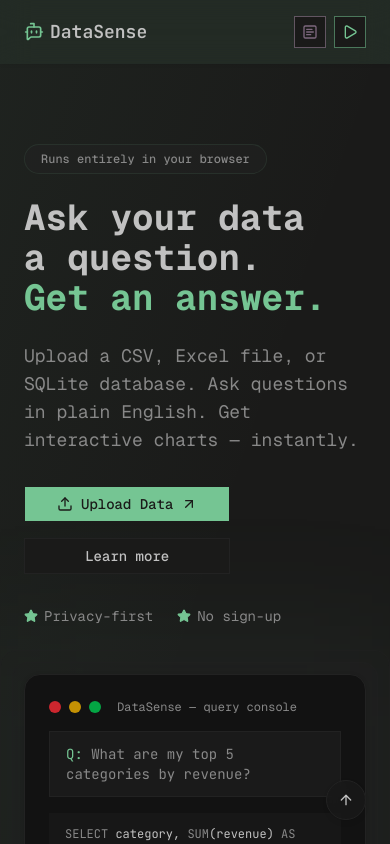
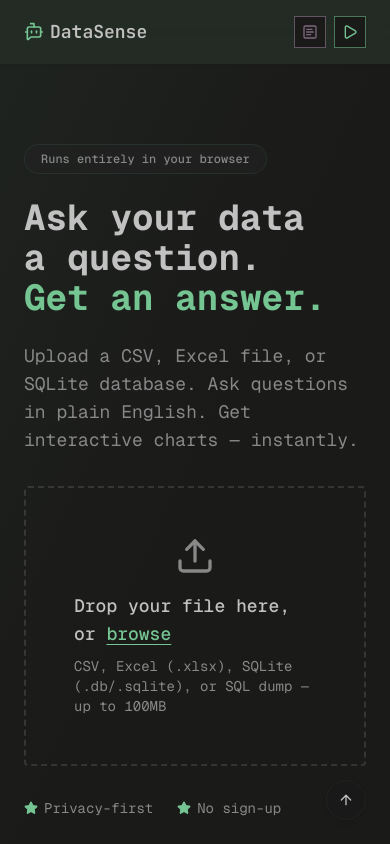
Before and after one commit to ShadmanSakib22/DataSense-AI, a Next.js app: page / in a window 390 px wide. Shown: the top 844 px of the page. Built offline with nearby package versions, Linux system fonts and the light colour scheme.

Commit message:
feat: integrate file upload into home page
- Replace 'Upload Data' button with inline FileUpload component
- Show upload progress directly on home page
- Remove separate /upload route
- Mockup hidden on small screens, shown on lg+

```diff
--- a/src/app/page.tsx
+++ b/src/app/page.tsx
@@ -1,26 +1,115 @@
+"use client";
+
+import { useState, useCallback } from "react";
 import Link from "next/link";
+import { useRouter } from "next/navigation";
 import { Button } from "@/components/ui/button";
 import { Card, CardContent } from "@/components/ui/card";
 import { Separator } from "@/components/ui/separator";
+import { FileUpload } from "@/components/upload/file-upload";
+import { UploadProgress } from "@/components/upload/upload-progress";
+import { sendMessage, initWorker } from "@/lib/db-engine/sqljs-manager";
+import { parseCsvFile } from "@/lib/db-engine/import-csv";
+import { parseXlsxFile } from "@/lib/db-engine/import-xlsx";
+import { saveDataset } from "@/lib/storage/indexeddb";
 import {
-  Upload,
   Shield,
   Database,
   Brain,
   Zap,
   Lock,
-  ArrowUpRight,
   Star,
 } from "lucide-react";
 
 export default function Home() {
+  const router = useRouter();
+  const [status, setStatus] = useState<string | null>(null);
+  const [progress, setProgress] = useState<number | undefined>();
+
+  const handleFile = useCallback(
+    async (file: File) => {
+      const ext = file.name.split(".").pop()?.toLowerCase();
+
+      try {
+        initWorker();
+        setStatus("Initializing database engine...");
+        setProgress(10);
+
+        if (ext === "csv") {
+          setStatus("Parsing CSV file...");
+          setProgress(30);
+          const result = await parseCsvFile(file);
+
+          setStatus(`Loading ${result.tableName} into database...`);
+          setProgress(60);
+          await sendMessage("import-csv", result);
+        } else if (ext === "xlsx" || ext === "xls") {
+          setStatus("Parsing Excel file...");
+          setProgress(30);
+          const results = await parseXlsxFile(file);
+
+          for (let i = 0; i < results.length; i++) {
+            const r = results[i];
+            setStatus(
+              `Loading sheet ${i + 1}/${results.length}: ${r.tableName}...`
+            );
+            setProgress(30 + Math.floor((i / results.length) * 50));
+            await sendMessage("import-xlsx", r);
+          }
+        } else if (ext === "db" || ext === "sqlite") {
+          setStatus("Reading database file...");
+          setProgress(30);
+          const buffer = await file.arrayBuffer();
+          const bytes = new Uint8Array(buffer);
+
+          setStatus("Loading SQLite database...");
+          setProgress(60);
+          await sendMessage("init-bytes", { bytes });
+        } else if (ext === "sql") {
+          setStatus("Reading SQL dump...");
+          setProgress(30);
+          const sql = await file.text();
+
+          setStatus("Executing SQL dump...");
+          setProgress(60);
+          await sendMessage("init-sql", { sql });
+        } else {
+          throw new Error(`Unsupported file type: .${ext}`);
+        }
+
+        setStatus("Retrieving schema...");
+        setProgress(80);
+        const schemaResponse = await sendMessage("schema", null);
+
+        setStatus("Saving to IndexedDB...");
+        setProgress(90);
+        const exportResponse = await sendMessage("export", null);
+        const datasetId = crypto.randomUUID();
+
+        if (exportResponse.type === "exported") {
+          const { bytes } = exportResponse.payload as { bytes: Uint8Array };
+          await saveDataset(datasetId, file.name, bytes, schemaResponse.payload);
+        }
+
+        setProgress(100);
+        setStatus("Done! Redirecting...");
+
+        router.push(`/workspace/${datasetId}`);
+      } catch (err) {
+        setStatus(`Error: ${String(err)}`);
+        setProgress(undefined);
+      }
+    },
+    [router]
+  );
+
   return (
     <>
       <section className="relative overflow-hidden">
         <div className="absolute inset-0 bg-gradient-to-br from-primary/5 via-transparent to-transparent" />
         <div className="relative mx-auto max-w-6xl px-6 py-20 md:py-28">
           <div className="grid items-center gap-12 lg:grid-cols-2 lg:gap-16">
-            {/* Left — Copy */}
+            {/* Left — Copy + Upload */}
             <div className="flex flex-col items-start text-left">
               <div className="mb-6 inline-flex items-center rounded-full border border-primary/10 bg-muted/50 px-4 py-1.5 text-xs font-medium text-muted-foreground">
                 Runs entirely in your browser
@@ -36,18 +125,15 @@
                 Upload a CSV, Excel file, or SQLite database. Ask questions in
                 plain English. Get interactive charts — instantly.
               </p>
-              <div className="flex flex-col gap-4 sm:flex-row">
-                <Button asChild size="lg" className="gap-2 px-8">
-                  <Link href="/upload">
-                    <Upload className="size-4" />
-                    Upload Data
-                    <ArrowUpRight className="size-4" />
-                  </Link>
-                </Button>
-                <Button asChild variant="outline" size="lg">
-                  <Link href="#features">Learn more</Link>
-                </Button>
+
+              <div className="w-full max-w-lg">
+                {status ? (
+                  <UploadProgress status={status} progress={progress} />
+                ) : (
+                  <FileUpload onFileSelected={handleFile} />
+                )}
               </div>
+
               <div className="mt-8 flex items-center gap-6 text-sm text-muted-foreground">
                 <div className="flex items-center gap-1.5">
                   <Star className="size-3.5 fill-primary text-primary" />
@@ -61,7 +147,7 @@
             </div>
 
             {/* Right — Mockup */}
-            <div className="relative block">
+            <div className="relative hidden lg:block">
               {/* Stacked cards behind */}
               <div className="absolute -bottom-3 -left-3 -right-3 -top-3 rounded-2xl border border-border/60 bg-muted/30" />
               <div className="absolute -bottom-6 -left-6 -right-6 -top-6 rounded-2xl border border-border/40 bg-muted/20" />
@@ -87,7 +173,8 @@
                 <div className="mb-4 rounded-lg bg-muted/30 px-4 py-3">
                   <p className="font-mono text-xs leading-relaxed">
                     <span className="text-muted-foreground">SELECT</span>{" "}
-                    category, <span className="text-muted-foreground">SUM</span>
+                    category,{" "}
+                    <span className="text-muted-foreground">SUM</span>
                     (revenue) <span className="text-muted-foreground">
                       AS
                     </span>{" "}
--- a/src/app/upload/page.tsx
+++ /dev/null
@@ -1,120 +0,0 @@
-'use client';
-
-import { useState, useCallback } from 'react';
-import { useRouter } from 'next/navigation';
-import { Card, CardContent } from '@/components/ui/card';
-import { FileUpload } from '@/components/upload/file-upload';
-import { UploadProgress } from '@/components/upload/upload-progress';
-import { sendMessage, initWorker } from '@/lib/db-engine/sqljs-manager';
-import { parseCsvFile } from '@/lib/db-engine/import-csv';
-import { parseXlsxFile } from '@/lib/db-engine/import-xlsx';
-import { saveDataset } from '@/lib/storage/indexeddb';
-
-export default function UploadPage() {
-  const router = useRouter();
-  const [status, setStatus] = useState<string | null>(null);
-  const [progress, setProgress] = useState<number | undefined>();
-
-  const handleFile = useCallback(
-    async (file: File) => {
-      const ext = file.name.split('.').pop()?.toLowerCase();
-
-      try {
-        initWorker();
-        setStatus('Initializing database engine...');
-        setProgress(10);
-
-        if (ext === 'csv') {
-          setStatus('Parsing CSV file...');
-          setProgress(30);
-          const result = await parseCsvFile(file);
-
-          setStatus(`Loading ${result.tableName} into database...`);
-          setProgress(60);
-          await sendMessage('import-csv', result);
-
-        } else if (ext === 'xlsx' || ext === 'xls') {
-          setStatus('Parsing Excel file...');
-          setProgress(30);
-          const results = await parseXlsxFile(file);
-
-          for (let i = 0; i < results.length; i++) {
-            const r = results[i];
-            setStatus(`Loading sheet ${i + 1}/${results.length}: ${r.tableName}...`);
-            setProgress(30 + Math.floor((i / results.length) * 50));
-            await sendMessage('import-xlsx', r);
-          }
-
-        } else if (ext === 'db' || ext === 'sqlite') {
-          setStatus('Reading database file...');
-          setProgress(30);
-          const buffer = await file.arrayBuffer();
-          const bytes = new Uint8Array(buffer);
-
-          setStatus('Loading SQLite database...');
-          setProgress(60);
-          await sendMessage('init-bytes', { bytes });
-
-        } else if (ext === 'sql') {
-          setStatus('Reading SQL dump...');
-          setProgress(30);
-          const sql = await file.text();
-
-          setStatus('Executing SQL dump...');
-          setProgress(60);
-          await sendMessage('init-sql', { sql });
-
-        } else {
-          throw new Error(`Unsupported file type: .${ext}`);
-        }
-
-        setStatus('Retrieving schema...');
-        setProgress(80);
-        const schemaResponse = await sendMessage('schema', null);
-
-        setStatus('Saving to IndexedDB...');
-        setProgress(90);
-        const exportResponse = await sendMessage('export', null);
-        const datasetId = crypto.randomUUID();
-
-        if (exportResponse.type === 'exported') {
-          const { bytes } = exportResponse.payload as { bytes: Uint8Array };
-          await saveDataset(datasetId, file.name, bytes, schemaResponse.payload);
-        }
-
-        setProgress(100);
-        setStatus('Done! Redirecting...');
-
-        router.push(`/workspace/${datasetId}`);
-
-      } catch (err) {
-        setStatus(`Error: ${String(err)}`);
-        setProgress(undefined);
-      }
-    },
-    [router]
-  );
-
-  return (
-    <div className="flex min-h-screen flex-col">
-      <main className="flex flex-1 flex-col items-center justify-center p-6">
-        <Card className="w-full max-w-xl">
-          <CardContent className="p-8">
-            <div className="mb-6 text-center">
-              <h1 className="mb-2 text-2xl font-bold tracking-tight">Upload your data</h1>
-              <p className="text-sm text-muted-foreground">
-                Your file is parsed and stored entirely in your browser.
-              </p>
-            </div>
-
-            {status ? (
-              <UploadProgress status={status} progress={progress} />
-            ) : (
-              <FileUpload onFileSelected={handleFile} />
-            )}
-          </CardContent>
-        </Card>
-      </main>
-    </div>
-  );
-}
```
